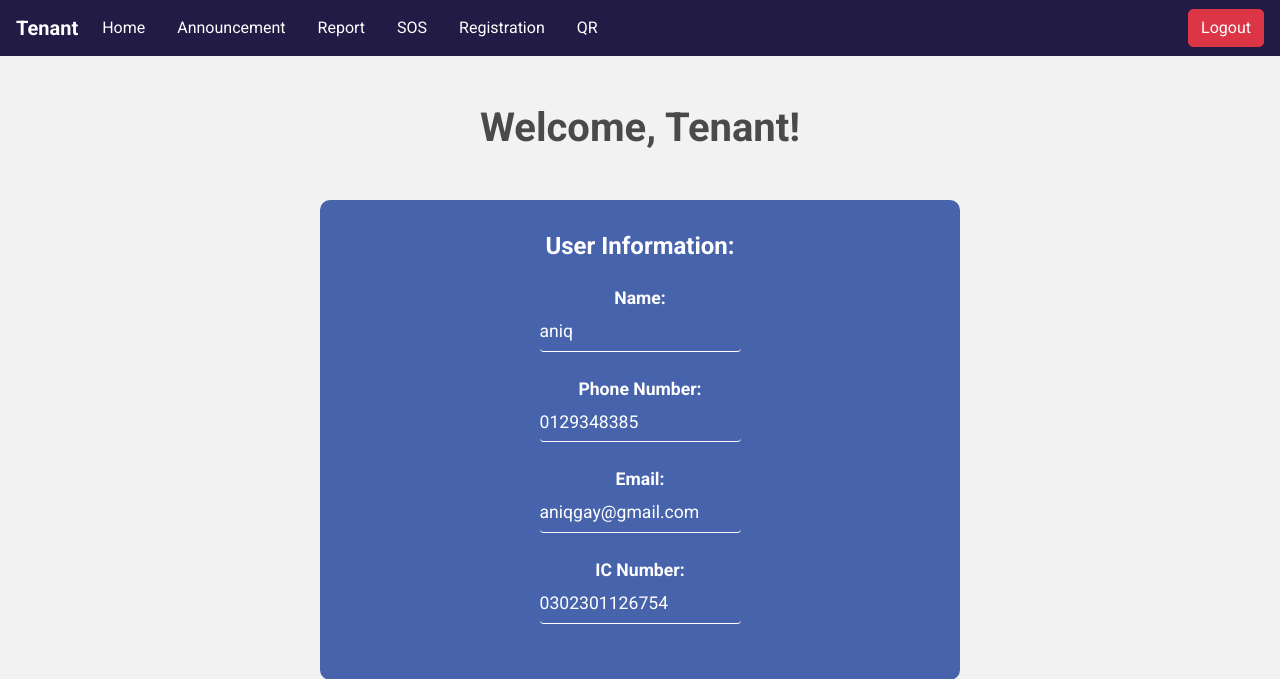
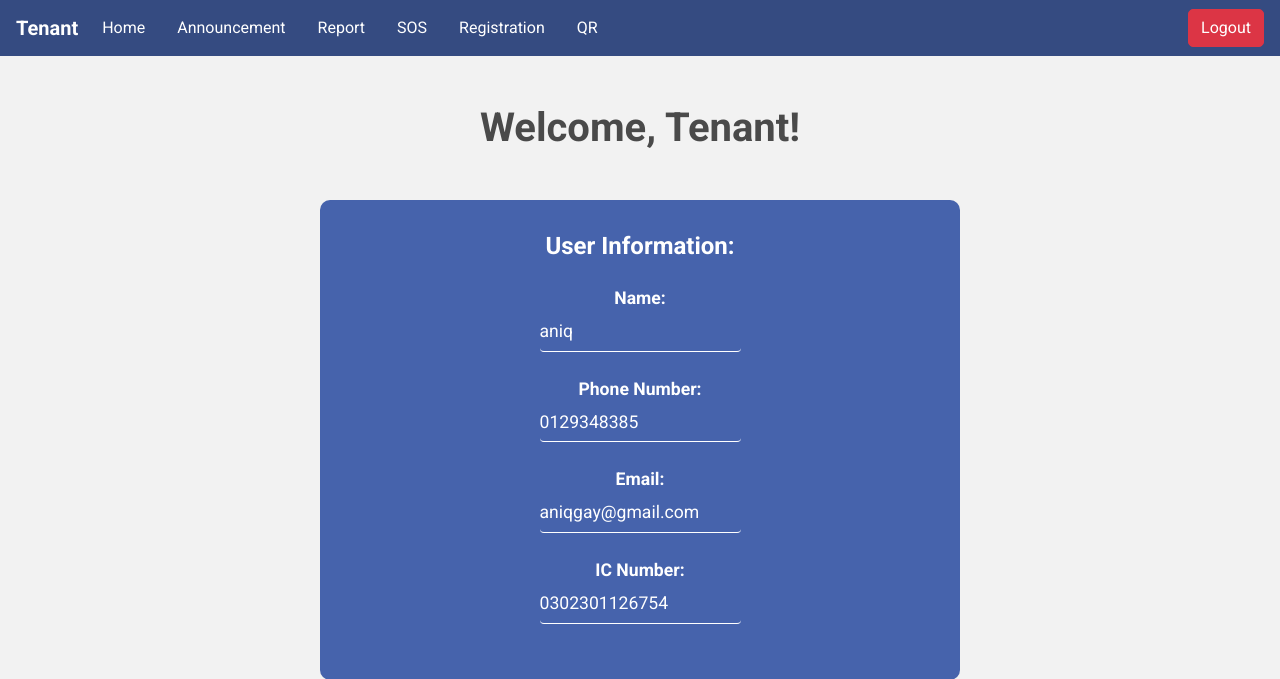
Before and after one commit to 1221302294/SE-Project-3, a Flask app: template templates/tenant.html in a window 1280 px wide. Shown: the top 679 px of the page. Run offline with Flask 3, Linux system fonts and the light colour scheme; the template is opened without the code that fills it: values that come from a table or form of the project are taken from there, others are empty.

Commit message:
Update tenant.html

```diff
--- a/templates/tenant.html
+++ b/templates/tenant.html
@@ -100,7 +100,7 @@
 
 </style>
 <body>
-  <nav class="navbar navbar-expand-lg navbar-light" style="background-color: #211B46; color: white;"> <!-- Set background color to #211B46 and text color to white -->
+  <nav class="navbar navbar-expand-lg navbar-light" style="background-color: #354b81; color: white;"> <!-- Set background color to #211B46 and text color to white -->
     <a class="navbar-brand" href="#" style="color: white;">Tenant</a> <!-- Set text color to white -->
     <button class="navbar-toggler" type="button" data-toggle="collapse" data-target="#navbarNav" aria-controls="navbarNav" aria-expanded="false" aria-label="Toggle navigation">
       <span class="navbar-toggler-icon"</span>
```
